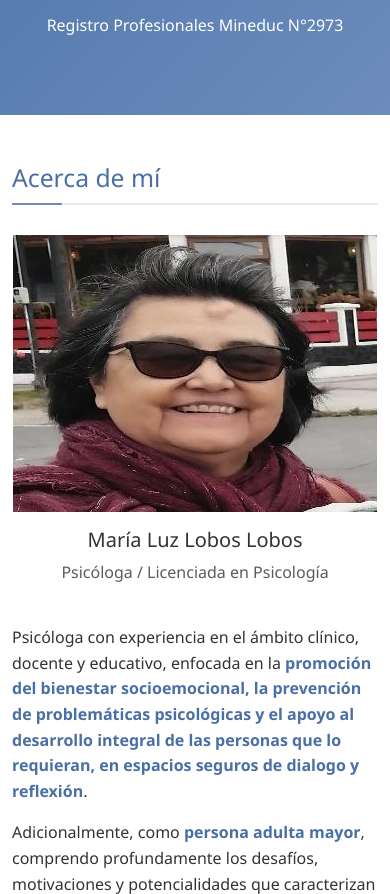
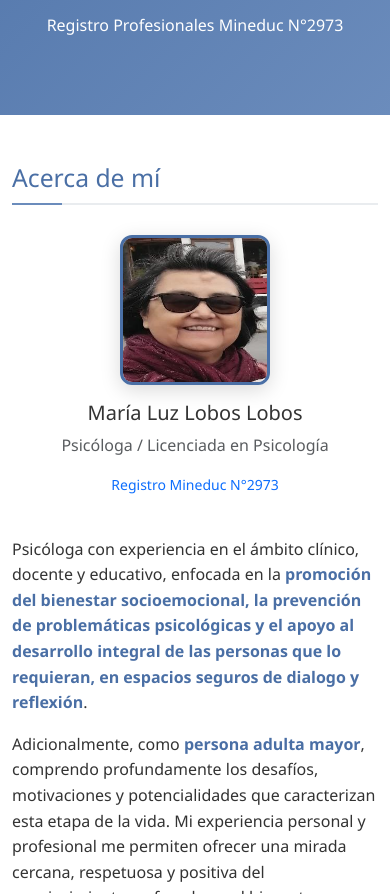
Before and after one commit to alediazp/Portafolio-Maria-luz-lobos, a plain HTML site: page index.html in a window 390 px wide. Shown: the part 468-1362 px from the top of the page. Drawn offline with nearby package versions, Linux system fonts and the light colour scheme.

Commit message:
CHANGE index.html
Ajuste de imagenes.

```diff
--- a/assets/css/style.css
+++ b/assets/css/style.css
@@ -149,3 +149,35 @@ footer {
         height: 250px;
     }
 }
+
+/* Estilos para la versión simple cuadrada */
+.square-profile-img {
+    width: 220px;
+    height: 220px;
+    object-fit: cover;
+    border-radius: 12px;
+    border: 4px solid var(--primary-color);
+    box-shadow: 0 5px 20px rgba(0,0,0,0.15);
+    transition: transform 0.3s ease, box-shadow 0.3s ease;
+}
+
+.square-profile-img:hover {
+    transform: scale(1.02);
+    box-shadow: 0 8px 25px rgba(0,0,0,0.2);
+}
+
+/* Responsive para imagen cuadrada */
+@media (max-width: 768px) {
+    .square-profile-img {
+        width: 180px;
+        height: 180px;
+    }
+}
+
+@media (max-width: 576px) {
+    .square-profile-img {
+        width: 150px;
+        height: 150px;
+        border-width: 3px;
+    }
+}
--- a/index.html
+++ b/index.html
@@ -44,9 +44,6 @@
             <div id="profileCarousel" class="carousel slide" data-bs-ride="carousel">
                 <div class="carousel-inner">
                     <div class="carousel-item active">
-                        <img src="assets/img/carousel-1.jpg" class="d-block w-100" alt="María Luz Lobos Lobos">
-                    </div>
-                    <div class="carousel-item">
                         <img src="assets/img/carousel-2.jpg" class="d-block w-100" alt="Psicóloga Licenciada">
                     </div>
                     <div class="carousel-item">
@@ -68,16 +65,17 @@
         </div>
     </section>
 
-    <!-- About Section -->
-    <section id="about" class="py-5">
+    <!-- About Section - Versión Simple Cuadrada -->
+<section id="about" class="py-5">
     <div class="container">
         <h2 class="section-title">Acerca de mí</h2>
         <div class="row align-items-center">
             <div class="col-md-4 text-center mb-4 mb-md-0">
-                <img src="assets/img/profile.jpg" alt="María Luz Lobos Lobos" class="simple-profile-img">
+                <img src="assets/img/profile.jpg" alt="María Luz Lobos Lobos" class="square-profile-img">
                 <div class="mt-3">
                     <h5>María Luz Lobos Lobos</h5>
                     <p class="text-muted">Psicóloga / Licenciada en Psicología</p>
+                    <p class="small text-primary">Registro Mineduc N°2973</p>
                 </div>
             </div>
             <div class="col-md-8">
```
